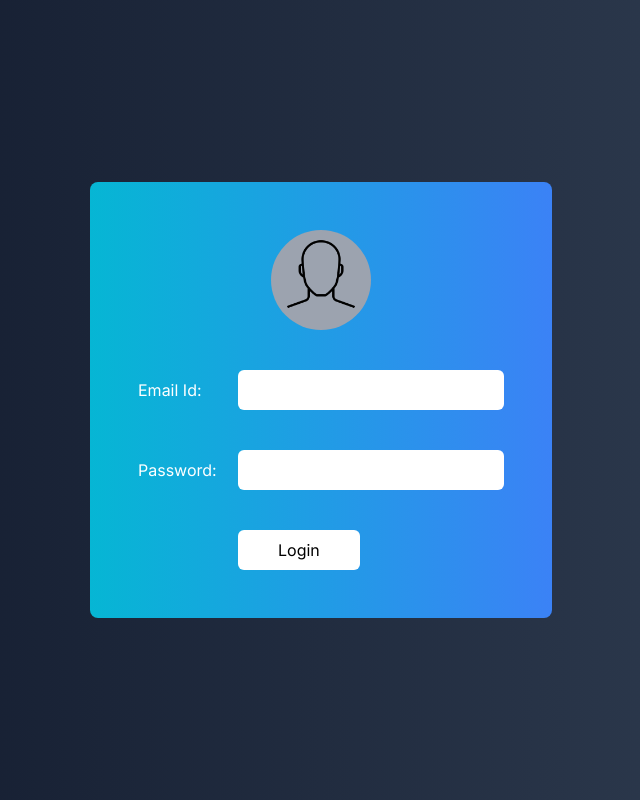
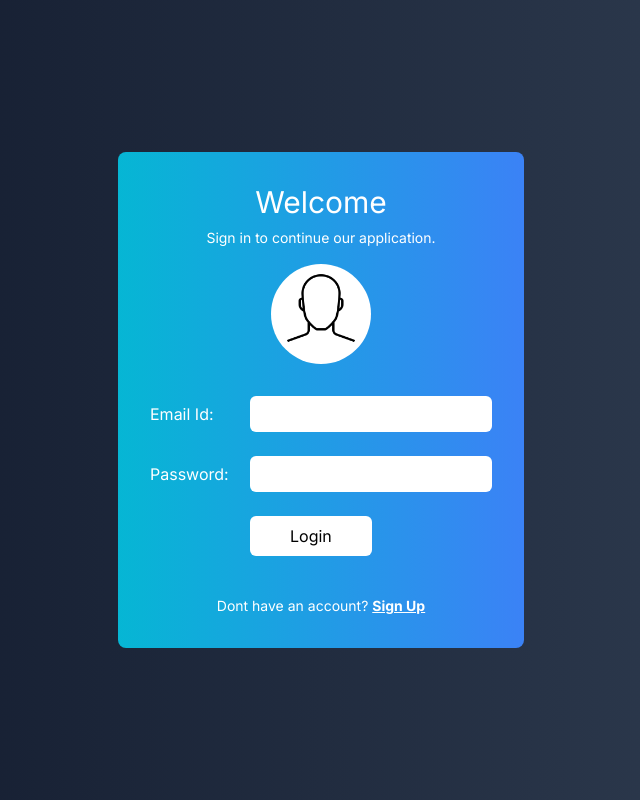
Before and after one commit to mekrishnendu/nextjs_task, a Next.js app: page / in a window 1280 px wide. Shown: the whole page, without its empty margins (319-959 px from the left). Built offline with nearby package versions, Linux system fonts and the light colour scheme.

Commit message:
update login screen

```diff
--- a/src/app/page.js
+++ b/src/app/page.js
@@ -6,11 +6,13 @@ export default function Login() {
   return (
     <main>
       <div className="login-page-outer bg-gray-800 h-screen flex items-center justify-center bg-gradient-to-r from-slate-900 to-slate-700">
-        <div className="rounded-lg bg-slate-500 p-12 w-[450] text-left bg-gradient-to-r from-cyan-500 to-blue-500">
+        <div className="rounded-lg bg-slate-500 p-8 w-[450] text-left bg-gradient-to-r from-cyan-500 to-blue-500">
           <form>
-            <div className="">
-              <div className="flex justify-center mb-10">
-                <div className="bg-gray-400 rounded-full w-[100px] h-[100px] text-center">
+            <div className="text-white">
+              <h1 className="text-center text-3xl mb-2">Welcome</h1>
+              <p className="text-center mb-4 text-sm">Sign in to continue our application.</p>
+              <div className="flex justify-center mb-8">
+                <div className="bg-white rounded-full w-[100px] h-[100px] text-center">
                   <Image
                     src="/images/person.png"
                     width={72}
@@ -20,19 +22,25 @@ export default function Login() {
                   />
                 </div>
               </div>
-              <div className="flex justify-between mb-10 items-center">
+              <div className="flex justify-between mb-6 items-center">
                 <label className="w-[100px] block text-white text-md ">Email Id:</label>
-                <input type="text" className="py-2 px-4 rounded-md" />
+                <input type="text" className="py-2 px-4 rounded-md text-sm" />
               </div>
 
-              <div className="flex justify-between mb-10 items-center">
+              <div className="flex justify-between mb-6 items-center">
                 <label className="w-[100px] block text-white text-md">Password:</label>
-                <input type="password" className="py-2 px-4 rounded-md" />
+                <input type="password" className="py-2 px-4 rounded-md text-sm" />
               </div>
 
-              <button type="submit" className="rounded-md bg-white p-2 px-10 ml-[100px]">
+              <button
+                type="submit"
+                className="rounded-md bg-white text-black p-2 px-10 ml-[100px] mb-10"
+              >
                 Login
               </button>
+              <p className="text-center text-sm">
+                Dont have an account? <strong className="underline">Sign Up</strong>{' '}
+              </p>
             </div>
           </form>
         </div>
```
